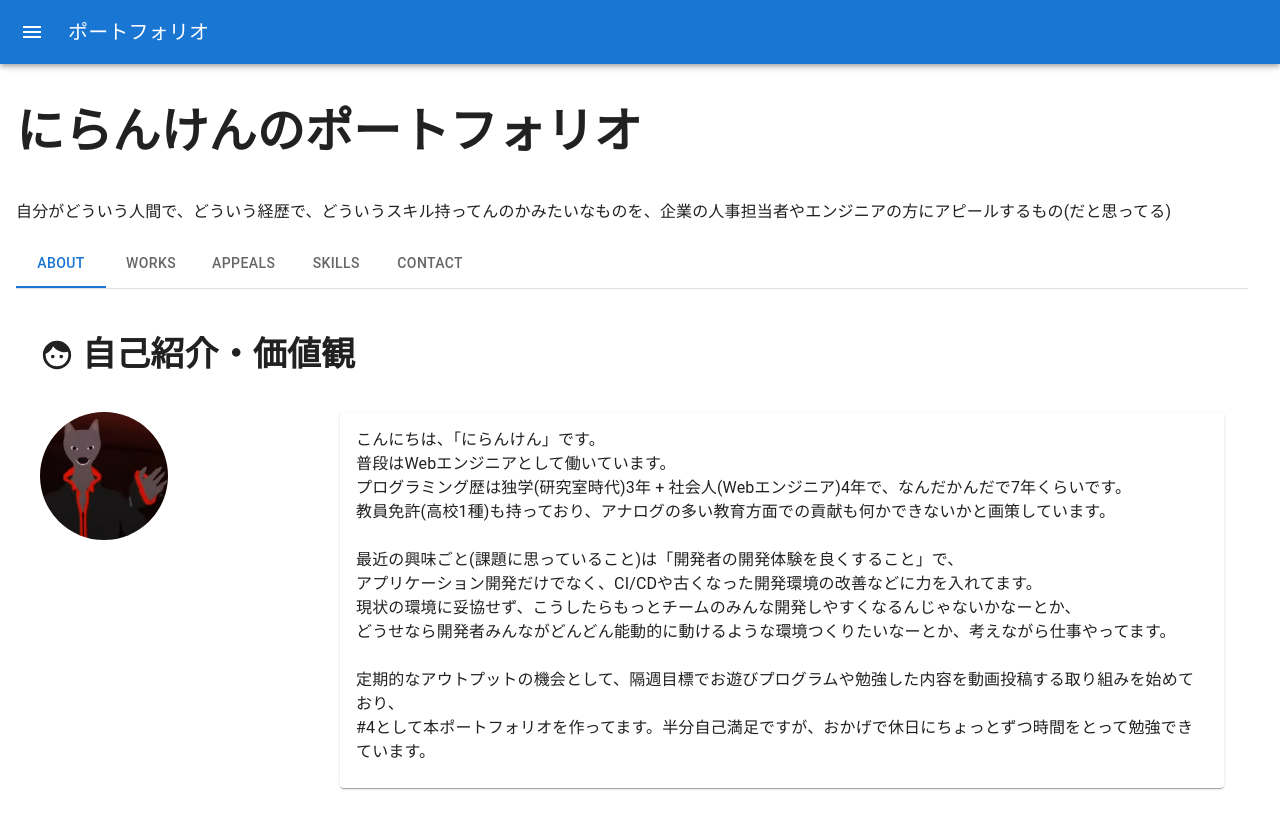
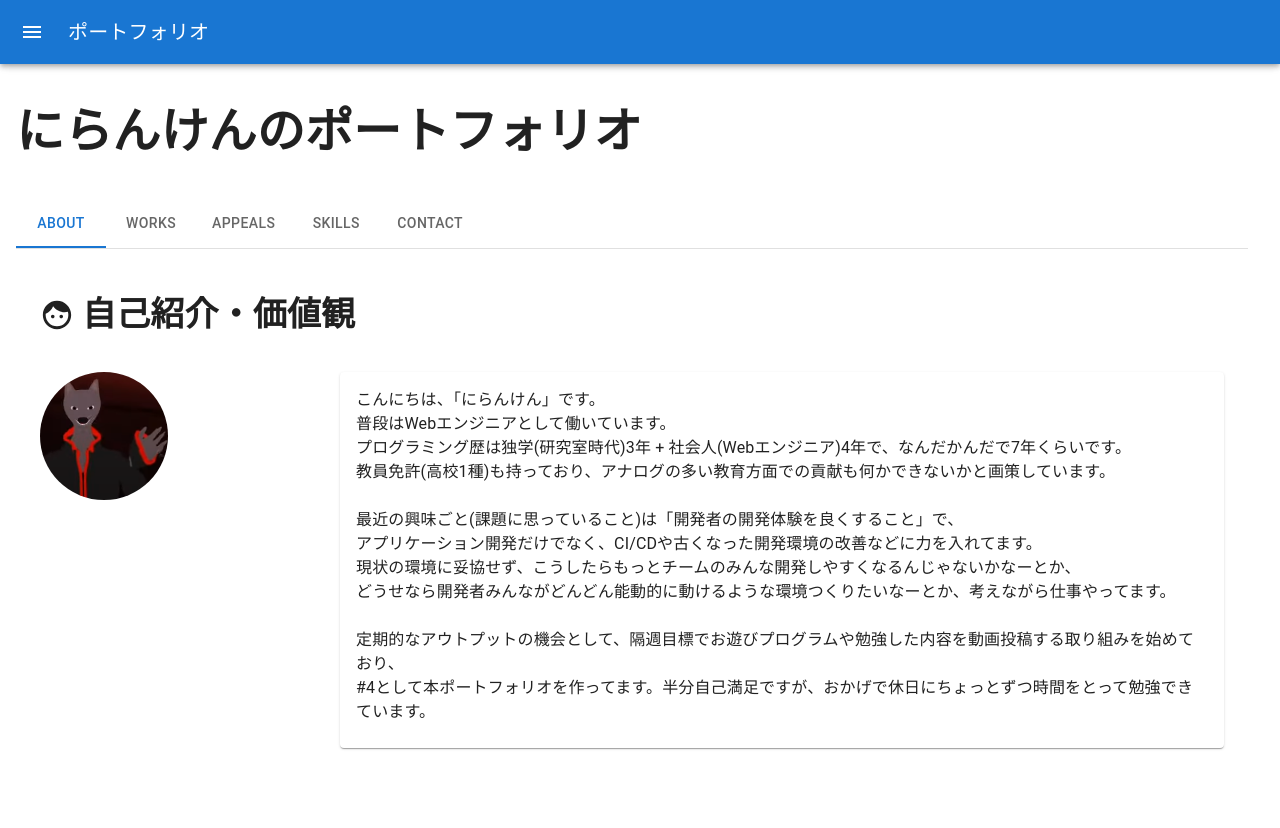
Before and after one commit to NIRANKEN/niranken-portfolio, a React (Create React App) app: page /portfolio in a window 1280 px wide. After the commit the page ends 800 px from the top, so only its background shows below. Built offline with nearby package versions, Linux system fonts and the light colour scheme.

Commit message:
fix explanation

```diff
--- a/src/components/organisms/ChartView/index.tsx
+++ b/src/components/organisms/ChartView/index.tsx
@@ -13,7 +13,9 @@ type ChartViewProps = {
   chart: Chart;
 };
 
-export const ChartView: React.FC<ChartViewProps> = ({ chart }: ChartViewProps) => {
+export const ChartView: React.FC<ChartViewProps> = ({
+  chart,
+}: ChartViewProps) => {
   const dataKey = `${chart.id}-total_emp`;
   type ChartData = {
     name: string;
@@ -52,10 +54,6 @@ export const ChartView: React.FC<ChartViewProps> = ({ chart }: ChartViewProps) =
           domain={[0, 5]}
           tickCount={6}
         />
-        {/* 1. 既存KPIだと、マウスカーソルの位置によらずTooltip固定なのでどっちがよいか検討する*/}
-        {/* 2. 既存KPIだと表示されているものが多い(年度(黒), 水色の●印, 総社員数: 【数値】(黒))*/}
-        {/* 3. Tooltipの枠線の色そろえるか*/}
-        {/* 4. Tooltipのふきだし表示*/}
         <Bar
           dataKey={dataKey}
           yAxisId="left"
@@ -63,8 +61,7 @@ export const ChartView: React.FC<ChartViewProps> = ({ chart }: ChartViewProps) =
           type="bar"
           barSize={25}
           isAnimationActive={false}
-        >
-        </Bar>
+        ></Bar>
       </ComposedChart>
     </ResponsiveContainer>
   );
--- a/src/containers/ecosystems/Portfolio/index.tsx
+++ b/src/containers/ecosystems/Portfolio/index.tsx
@@ -31,10 +31,7 @@ export const Portfolio: React.FC = () => {
 
   return (
     <Box>
-      <PageTitle
-        title="にらんけんのポートフォリオ"
-        explanation="自分がどういう人間で、どういう経歴で、どういうスキル持ってんのかみたいなものを、企業の人事担当者やエンジニアの方にアピールするもの(だと思ってる)"
-      />
+      <PageTitle title="にらんけんのポートフォリオ" explanation="" />
       <BasicTabs
         basicTabs={[
           {
```
